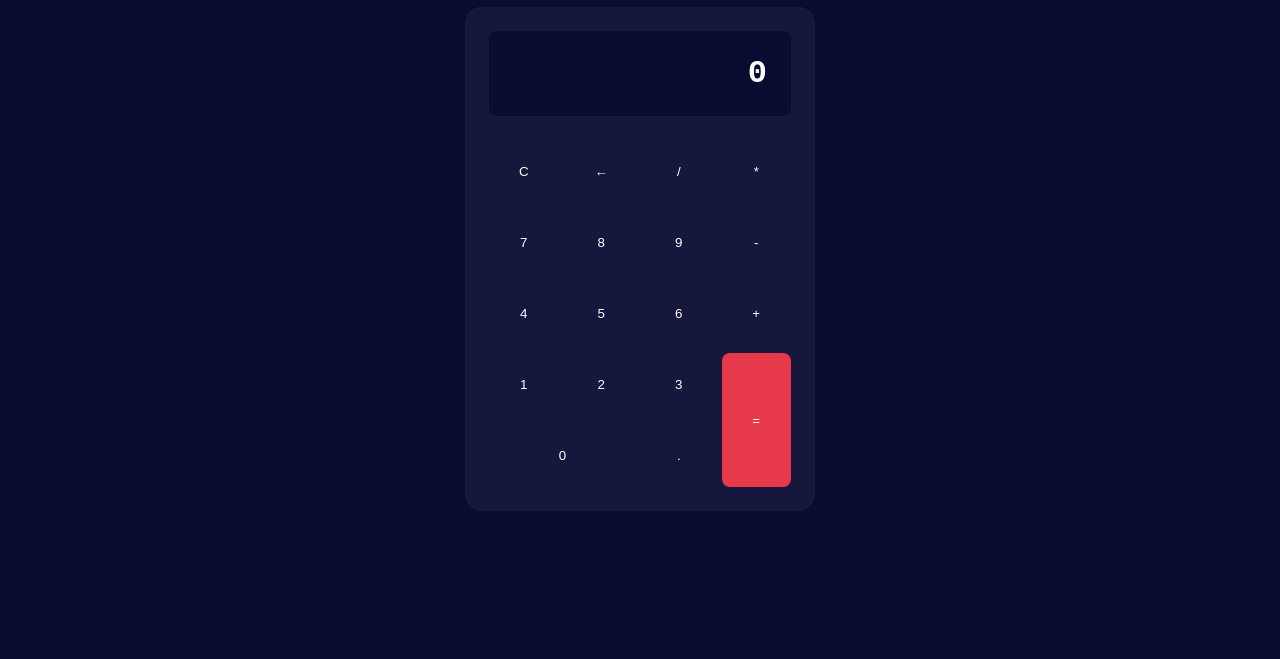
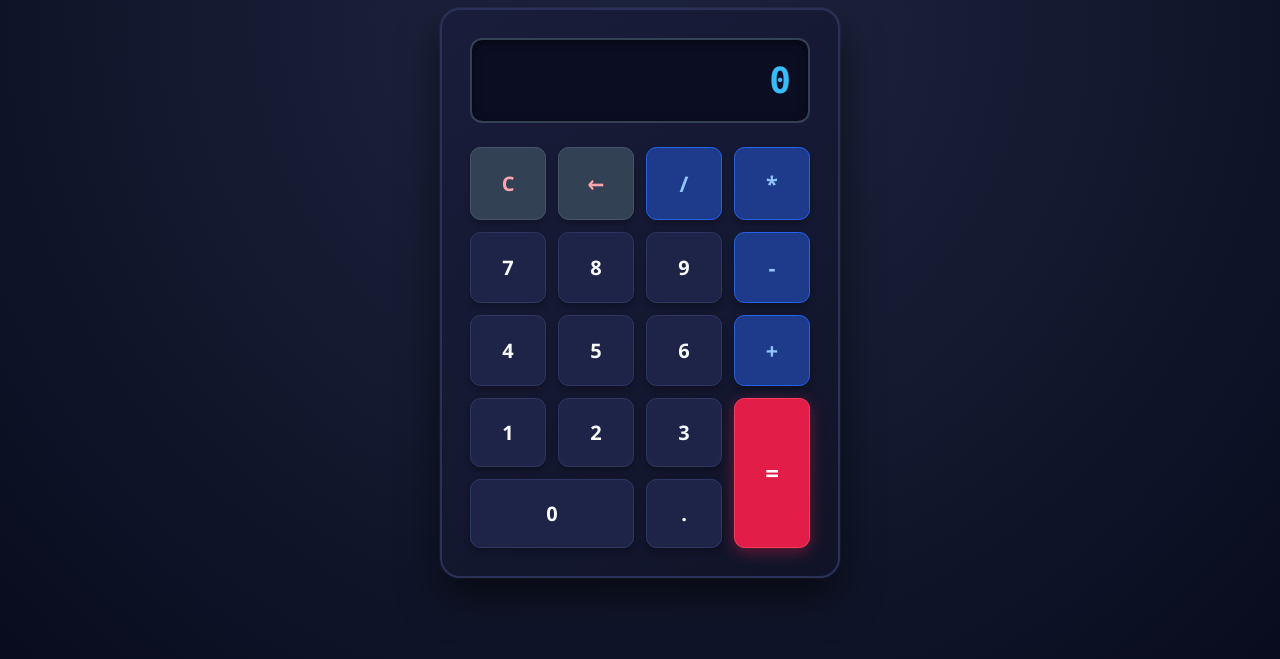
Before and after one commit to AmairaniArellano/Calculadora, a plain HTML site: page index.html in a window 1280 px wide. Shown: the part 141-800 px from the top of the page. Drawn offline with Linux system fonts and the light colour scheme.

Commit message:
Add files via upload

```diff
--- a/css/main.css
+++ b/css/main.css
@@ -2,54 +2,169 @@
     margin: 0;
     padding: 0;
     box-sizing: border-box;
-    font-family: sans-serif;
 }
 
 body {
     min-height: 100vh;
-    background-color: #090c31;
-    display: grid;
-    place-items: center;
+    background: radial-gradient(circle at 50% 20%, #1e2640, #090c1e);
+    display: flex;
+    justify-content: center;
+    align-items: center;
+    font-family: 'Segoe UI', Tahoma, Geneva, Verdana, sans-serif;
+    color: #ffffff;
+    padding: 1.5rem;
+}
+
+main {
+    display: flex;
+    flex-direction: column;
+    align-items: center;
+    width: 100%;
+}
+
+h1 {
+    font-size: 2rem;
+    font-weight: 700;
+    color: #e2e8f0;
+    margin-bottom: 1.5rem;
+    text-align: center;
+    letter-spacing: 0.5px;
+    text-shadow: 0 2px 10px rgba(0, 0, 0, 0.4);
+}
+
+button {
+    font-family: inherit;
+    font-size: 1.25rem;
+    font-weight: 600;
+    cursor: pointer;
+    user-select: none;
+    transition: all 0.15s ease-in-out;
+}
+
+.contenedor-principal {
+    display: flex;
+    flex-direction: column;
+    align-items: center;
+    max-width: 400px;
+    width: 100%;
+}
+
+.titulo {
+    font-family: 'Segoe UI', system-ui, sans-serif;
+    color: #cbd5e1;
 }
 
 .calculadora {
-    background-color: #15173c;
-    color: white;
-    width: 350px;
-    max-width: 100%;
-    padding: 1.5rem;
-    border-radius: 1rem;
+    background-color: #151932;
+    background: linear-gradient(145deg, #181d3b, #111428);
+    width: 100%;
+    padding: 1.75rem;
+    border-radius: 1.25rem;
+    border: 2px solid #2a325a;
+    box-shadow: 0 20px 40px rgba(0, 0, 0, 0.55),
+                0 0 0 1px rgba(255, 255, 255, 0.05);
     display: grid;
     grid-template-columns: repeat(4, 1fr);
-    gap: .5rem;
+    gap: 0.75rem;
 }
 
 .pantalla {
     grid-column: 1 / -1;
-    background-color: #090c31;
-    padding: 1.5rem;
-    font-size: 2rem;
+    background-color: #0b0e23;
+    color: #38bdf8;
+    padding: 1.25rem 1rem;
+    font-size: 2.25rem;
+    font-family: 'Consolas', 'Courier New', monospace;
+    font-weight: 700;
     text-align: right;
-    border-radius: .5rem;
-    margin-bottom: 1rem;
-    font-family: monospace;
-    font-weight: 600;
+    border-radius: 0.75rem;
+    border: 2px solid #334155;
+    box-shadow: inset 0 2px 8px rgba(0, 0, 0, 0.6);
+    margin-bottom: 0.75rem;
+    min-height: 4.5rem;
+    display: flex;
+    align-items: center;
+    justify-content: flex-end;
+    overflow-x: auto;
+    word-break: break-all;
 }
 
 .btn {
-    background-color: #15173c;;
-    color: white;
-    border: 0;
-    padding: 1.5rem .5rem;
+    padding: 1.25rem 0.5rem;
+    border-radius: 0.65rem;
     display: flex;
     justify-content: center;
     align-items: center;
-    border-radius: .5rem;
-    cursor: pointer;
+    border: 1px solid #2e3863;
+    box-shadow: 0 4px 6px rgba(0, 0, 0, 0.25);
 }
 
-.btn:hover {
-    background-color: #090c31;
+.btn:active {
+    transform: scale(0.95);
+}
+
+.btn-numero {
+    background-color: #1e2448;
+    color: #f8fafc;
+}
+
+.btn-numero:hover {
+    background-color: #273060;
+    border-color: #43518c;
+}
+
+.btn-operacion {
+    background-color: #1e3a8a;
+    color: #93c5fd;
+    border-color: #2563eb;
+}
+
+.btn-operacion:hover {
+    background-color: #2563eb;
+    color: #ffffff;
+    border-color: #60a5fa;
+}
+
+.btn-funcion {
+    background-color: #334155;
+    color: #fda4af;
+    border-color: #475569;
+}
+
+.btn-funcion:hover {
+    background-color: #475569;
+    border-color: #64748b;
+}
+
+.btn-resultado {
+    background-color: #e11d48;
+    color: #ffffff;
+    border-color: #f43f5e;
+}
+
+.btn-resultado:hover {
+    background-color: #f43f5e;
+    border-color: #fb7185;
+}
+
+#titulo {
+    text-transform: capitalize;
+}
+
+#calculadora {
+    backdrop-filter: blur(8px);
+}
+
+#pantalla {
+    letter-spacing: 1px;
+}
+
+#c {
+    font-weight: 700;
+}
+
+#borrar {
+    font-size: 1.4rem;
 }
 
 #cero {
@@ -58,9 +173,13 @@ body {
 
 #igual {
     grid-row: span 2;
-    background-color: #e6394a;
+    font-size: 1.5rem;
+    box-shadow: 0 4px 15px rgba(225, 29, 72, 0.4);
 }
 
-#igual:hover {
-    background-color: #e65766;
+#suma,
+#resta,
+#multiplicacion,
+#division {
+    font-size: 1.35rem;
 }
--- a/index.html
+++ b/index.html
@@ -1,37 +1,46 @@
 <!DOCTYPE html>
-<html lang="en">
+<html lang="es">
 <head>
     <meta charset="UTF-8">
     <meta http-equiv="X-UA-Compatible" content="IE=edge">
     <meta name="viewport" content="width=device-width, initial-scale=1.0">
+    <title>Calculadora básica</title>
     <link rel="stylesheet" href="./css/main.css">
-    <title>Calculadora</title>
 </head>
 <body>
-    <div class="calculadora">
+    <main class="contenedor-principal">
+        <h1 id="titulo" class="titulo">Calculadora básica</h1>
 
-        <div class="pantalla">0</div>
+        <div id="calculadora" class="calculadora">
 
-        <button id="c" class="btn">C</button>
-        <button id="borrar" class="btn">←</button>
-        <button class="btn">/</button>
-        <button class="btn">*</button>
-        <button class="btn">7</button>
-        <button class="btn">8</button>
-        <button class="btn">9</button>
-        <button class="btn">-</button>
-        <button class="btn">4</button>
-        <button class="btn">5</button>
-        <button class="btn">6</button>
-        <button class="btn">+</button>
-        <button class="btn">1</button>
-        <button class="btn">2</button>
-        <button class="btn">3</button>
-        <button id="igual" class="btn">=</button>
-        <button id="cero" class="btn">0</button>
-        <button class="btn">.</button>
-    </div>
+            <div id="pantalla" class="pantalla">0</div>
 
+            <button id="c" class="btn btn-funcion" title="Limpiar">C</button>
+            <button id="borrar" class="btn btn-funcion" title="Borrar último dígito">←</button>
+
+            <button id="division" class="btn btn-operacion" title="División">/</button>
+            <button id="multiplicacion" class="btn btn-operacion" title="Multiplicación">*</button>
+
+            <button id="siete" class="btn btn-numero">7</button>
+            <button id="ocho" class="btn btn-numero">8</button>
+            <button id="nueve" class="btn btn-numero">9</button>
+            <button id="resta" class="btn btn-operacion" title="Resta">-</button>
+
+            <button id="cuatro" class="btn btn-numero">4</button>
+            <button id="cinco" class="btn btn-numero">5</button>
+            <button id="seis" class="btn btn-numero">6</button>
+            <button id="suma" class="btn btn-operacion" title="Suma">+</button>
+
+
+            <button id="uno" class="btn btn-numero">1</button>
+            <button id="dos" class="btn btn-numero">2</button>
+            <button id="tres" class="btn btn-numero">3</button>
+            <button id="igual" class="btn btn-resultado" title="Resultado">=</button>
+
+            <button id="cero" class="btn btn-numero">0</button>
+            <button id="punto" class="btn btn-numero">.</button>
+        </div>
+    </main>
 
     <script src="./js/main.js"></script>
 </body>
--- a/js/main.js
+++ b/js/main.js
@@ -1,5 +1,33 @@
 const pantalla = document.querySelector(".pantalla");
 const botones = document.querySelectorAll(".btn");
+
+let primerNumero = "";
+let operacion = "";
+let esperandoSegundoNumero = false;
+
+function calcular(num1, num2, op) {
+    let resultado = 0;
+    switch (op) {
+        case "+":
+            resultado = num1 + num2;
+            break;
+        case "-":
+            resultado = num1 - num2;
+            break;
+        case "*":
+            resultado = num1 * num2;
+            break;
+        case "/":
+            if (num2 === 0) {
+                return "Error";
+            }
+            resultado = num1 / num2;
+            break;
+        default:
+            return num2;
+    }
+    return Math.round(resultado * 100000000) / 100000000;
+}
 
 botones.forEach(boton => {
     boton.addEventListener("click", () => {
@@ -7,6 +35,9 @@ botones.forEach(boton => {
 
         if (boton.id === "c") {
             pantalla.textContent = "0";
+            primerNumero = "";
+            operacion = "";
+            esperandoSegundoNumero = false;
             return;
         }
 
@@ -19,19 +50,52 @@ botones.forEach(boton => {
             return;
         }
 
+        if (["+", "-", "*", "/"].includes(botonSeleccionado)) {
+            if (operacion && !esperandoSegundoNumero && primerNumero !== "") {
+                const resParcial = calcular(parseFloat(primerNumero), parseFloat(pantalla.textContent), operacion);
+                pantalla.textContent = resParcial;
+                primerNumero = resParcial.toString();
+            } else {
+                primerNumero = pantalla.textContent;
+            }
+            operacion = botonSeleccionado;
+            esperandoSegundoNumero = true;
+            return;
+        }
+
         if (boton.id === "igual") {
-            try {
-                pantalla.textContent = eval(pantalla.textContent);
-            } catch {
-                pantalla.textContent = "Error";
+            if (operacion && primerNumero !== "") {
+                const num1 = parseFloat(primerNumero);
+                const num2 = parseFloat(pantalla.textContent);
+                const resultado = calcular(num1, num2, operacion);
+
+                pantalla.textContent = resultado;
+                if (resultado === "Error") {
+                    primerNumero = "";
+                    operacion = "";
+                    esperandoSegundoNumero = false;
+                } else {
+                    primerNumero = resultado.toString();
+                    operacion = "";
+                    esperandoSegundoNumero = true;
+                }
             }
             return;
         }
 
-        if (pantalla.textContent === "0" || pantalla.textContent === "Error"){
-            pantalla.textContent = botonSeleccionado;
+        if (esperandoSegundoNumero) {
+            pantalla.textContent = botonSeleccionado === "." ? "0." : botonSeleccionado;
+            esperandoSegundoNumero = false;
         } else {
-            pantalla.textContent += botonSeleccionado;
+            if (botonSeleccionado === ".") {
+                if (!pantalla.textContent.includes(".")) {
+                    pantalla.textContent += ".";
+                }
+            } else if (pantalla.textContent === "0" || pantalla.textContent === "Error") {
+                pantalla.textContent = botonSeleccionado;
+            } else {
+                pantalla.textContent += botonSeleccionado;
+            }
         }
-    })
+    });
 });
```
